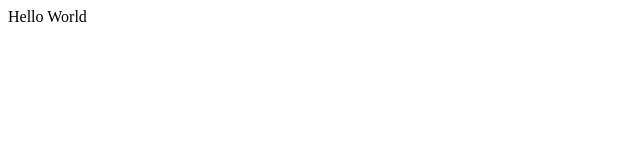
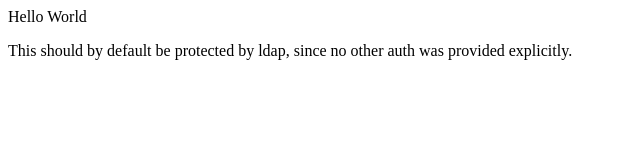
Before and after one commit to squince/helloworld, a plain HTML site: page index.html in a window 1280 px wide. Shown: the whole page, without its empty margins (0-640 px from the left). Drawn offline with Linux system fonts and the light colour scheme.

Commit message:
default ldap

```diff
--- a/index.html
+++ b/index.html
@@ -3,5 +3,6 @@
   </head>
   <body>
     <p>Hello World</p>
+    <p>This should by default be protected by ldap, since no other auth was provided explicitly.</p>
   </body>
 </html>
```
